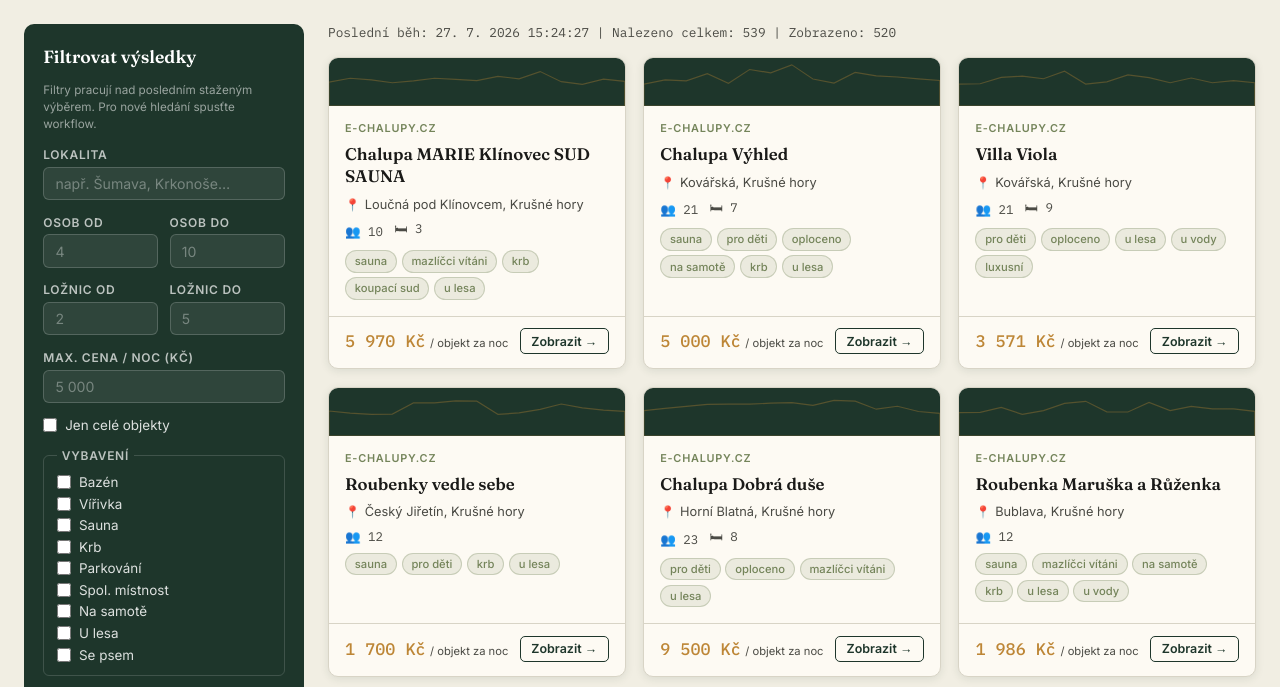
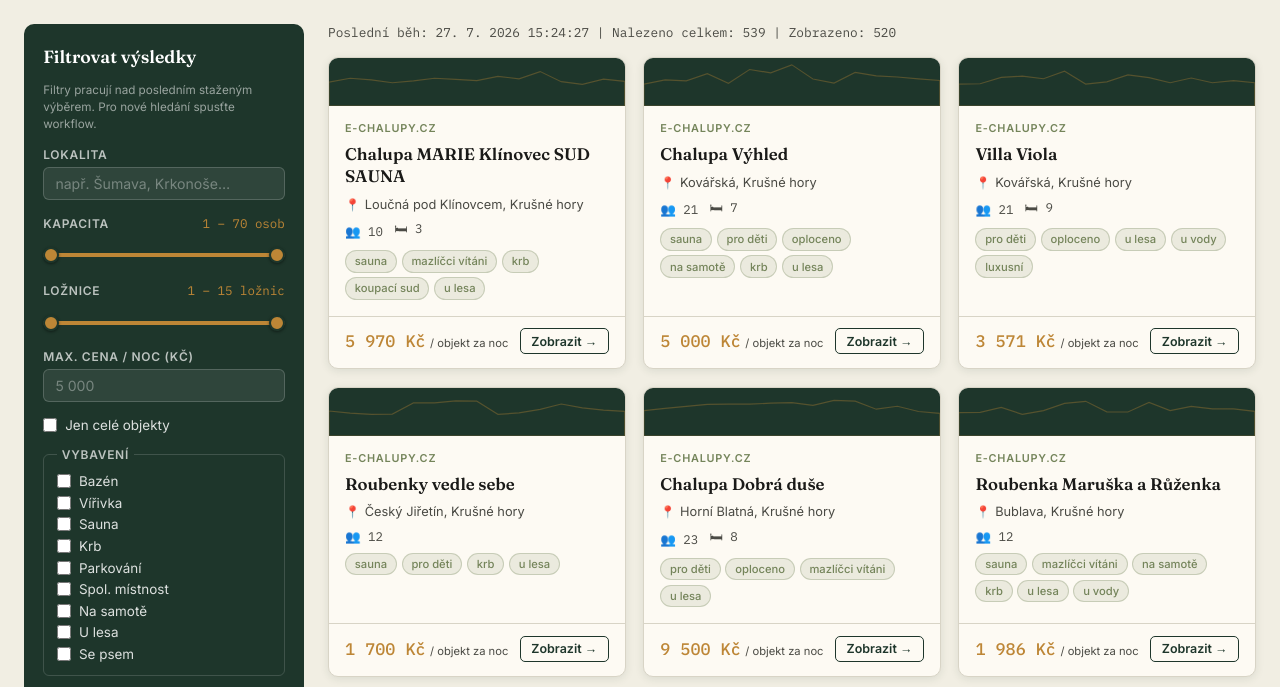
Before and after one commit to Nojmi/Chalupnik, a plain HTML site: page docs/index.html in a window 1280 px wide. Shown: the part 76-763 px from the top of the page. Drawn offline with Linux system fonts and the light colour scheme.

Commit message:
feat: dvojité posuvníky pro kapacitu a ložnice místo číselných polí
Dva překrývající se <input type="range"> (min/max) na kontejner,
vlastní track/fill přes CSS proměnné (--forest/--paper/--amber),
živě aktualizovaný text rozsahu nad posuvníkem. Meze (1-70 osob,
1-15 ložnic) nastaveny nad reálné maximum v datech, aby výchozí
poloha posuvníků nic tiše nevyřazovala. Stejné id atributy
(f-capacity, f-capacity-max, f-bedrooms, f-bedrooms-max) jako
předtím u number inputů, takže getFilters()/applyFilters() v
app.js zůstávají beze změny - upraven jen resetFilters().

```diff
--- a/docs/app.js
+++ b/docs/app.js
@@ -8,6 +8,7 @@ const metaEl    = document.getElementById("results-meta");
 const emptyEl   = document.getElementById("empty-state");
 
 let allListings = [];
+let updateCapacityRange, updateBedroomsRange;
 
 // ── Fetch ──────────────────────────────────────────────────────
 async function loadData() {
@@ -173,14 +174,52 @@ function applyFilters() {
 
 function resetFilters() {
   document.getElementById("f-location").value      = "";
-  document.getElementById("f-capacity").value      = "";
-  document.getElementById("f-capacity-max").value  = "";
-  document.getElementById("f-bedrooms").value      = "";
-  document.getElementById("f-bedrooms-max").value  = "";
+  const capMin = document.getElementById("f-capacity");
+  const capMax = document.getElementById("f-capacity-max");
+  const bedMin = document.getElementById("f-bedrooms");
+  const bedMax = document.getElementById("f-bedrooms-max");
+  capMin.value = capMin.min;
+  capMax.value = capMax.max;
+  bedMin.value = bedMin.min;
+  bedMax.value = bedMax.max;
+  updateCapacityRange();
+  updateBedroomsRange();
   document.getElementById("f-maxprice").value      = "";
   document.getElementById("f-entire-property").checked = false;
   document.querySelectorAll(".amenity-group .amenity-check input").forEach((cb) => (cb.checked = false));
   renderCards(allListings);
+}
+
+// ── Dual range sliders ──────────────────────────────────────────
+function initDualRange(minInput, maxInput, fillEl, displayEl, unitLabel) {
+  const lo = Number(minInput.min);
+  const hi = Number(minInput.max);
+
+  function update() {
+    const minVal = Number(minInput.value);
+    const maxVal = Number(maxInput.value);
+    const leftPct  = ((minVal - lo) / (hi - lo)) * 100;
+    const rightPct = ((maxVal - lo) / (hi - lo)) * 100;
+    fillEl.style.left  = `${leftPct}%`;
+    fillEl.style.width = `${rightPct - leftPct}%`;
+    displayEl.textContent = `${minVal} – ${maxVal} ${unitLabel}`;
+  }
+
+  minInput.addEventListener("input", () => {
+    if (Number(minInput.value) > Number(maxInput.value)) {
+      minInput.value = maxInput.value;
+    }
+    update();
+  });
+  maxInput.addEventListener("input", () => {
+    if (Number(maxInput.value) < Number(minInput.value)) {
+      maxInput.value = minInput.value;
+    }
+    update();
+  });
+
+  update();
+  return update;
 }
 
 // ── Helpers ────────────────────────────────────────────────────
@@ -194,6 +233,21 @@ function escHtml(str) {
 function escAttr(str) { return escHtml(str); }
 
 // ── Bootstrap ──────────────────────────────────────────────────
+updateCapacityRange = initDualRange(
+  document.getElementById("f-capacity"),
+  document.getElementById("f-capacity-max"),
+  document.getElementById("capacity-range-fill"),
+  document.getElementById("capacity-range-value"),
+  "osob"
+);
+updateBedroomsRange = initDualRange(
+  document.getElementById("f-bedrooms"),
+  document.getElementById("f-bedrooms-max"),
+  document.getElementById("bedrooms-range-fill"),
+  document.getElementById("bedrooms-range-value"),
+  "ložnic"
+);
+
 document.getElementById("btn-apply").addEventListener("click", applyFilters);
 document.getElementById("btn-reset").addEventListener("click", resetFilters);
 
--- a/docs/index.html
+++ b/docs/index.html
@@ -41,25 +41,29 @@
         <input type="text" id="f-location" placeholder="např. Šumava, Krkonoše…" />
       </div>
 
-      <div class="form-row">
-        <div class="form-group">
-          <label for="f-capacity">Osob od</label>
-          <input type="number" id="f-capacity" min="1" placeholder="4" />
+      <div class="form-group range-field">
+        <div class="range-field-head">
+          <label>Kapacita</label>
+          <span class="range-value" id="capacity-range-value">1 – 70 osob</span>
         </div>
-        <div class="form-group">
-          <label for="f-capacity-max">Osob do</label>
-          <input type="number" id="f-capacity-max" min="1" placeholder="10" />
+        <div class="dual-range">
+          <div class="dual-range-track"></div>
+          <div class="dual-range-fill" id="capacity-range-fill"></div>
+          <input type="range" id="f-capacity" min="1" max="70" value="1" step="1" aria-label="Min. počet osob" />
+          <input type="range" id="f-capacity-max" min="1" max="70" value="70" step="1" aria-label="Max. počet osob" />
         </div>
       </div>
 
-      <div class="form-row">
-        <div class="form-group">
-          <label for="f-bedrooms">Ložnic od</label>
-          <input type="number" id="f-bedrooms" min="1" placeholder="2" />
+      <div class="form-group range-field">
+        <div class="range-field-head">
+          <label>Ložnice</label>
+          <span class="range-value" id="bedrooms-range-value">1 – 15 ložnic</span>
         </div>
-        <div class="form-group">
-          <label for="f-bedrooms-max">Ložnic do</label>
-          <input type="number" id="f-bedrooms-max" min="1" placeholder="5" />
+        <div class="dual-range">
+          <div class="dual-range-track"></div>
+          <div class="dual-range-fill" id="bedrooms-range-fill"></div>
+          <input type="range" id="f-bedrooms" min="1" max="15" value="1" step="1" aria-label="Min. počet ložnic" />
+          <input type="range" id="f-bedrooms-max" min="1" max="15" value="15" step="1" aria-label="Max. počet ložnic" />
         </div>
       </div>
 
--- a/docs/style.css
+++ b/docs/style.css
@@ -155,6 +155,109 @@ body {
 }
 
 .form-row { display: grid; grid-template-columns: 1fr 1fr; gap: .7rem; }
+
+/* ── Dual range sliders (capacity / bedrooms) ───────────────────── */
+.range-field-head {
+  display: flex;
+  align-items: baseline;
+  justify-content: space-between;
+  gap: .5rem;
+}
+.range-field-head label { margin: 0; }
+.range-value {
+  font-family: var(--font-mono);
+  font-size: .78rem;
+  color: var(--amber);
+  white-space: nowrap;
+}
+
+.dual-range {
+  position: relative;
+  height: 24px;
+  margin-top: .5rem;
+}
+
+.dual-range-track,
+.dual-range-fill {
+  position: absolute;
+  top: 50%;
+  height: 4px;
+  transform: translateY(-50%);
+  border-radius: 999px;
+  pointer-events: none;
+}
+.dual-range-track {
+  left: 0;
+  right: 0;
+  background: var(--paper);
+  opacity: .3;
+}
+.dual-range-fill {
+  left: 0;
+  width: 100%;
+  background: var(--amber);
+}
+
+.dual-range input[type="range"] {
+  position: absolute;
+  top: 50%;
+  left: 0;
+  width: 100%;
+  height: 4px;
+  margin: 0;
+  padding: 0;
+  border: 0;
+  transform: translateY(-50%);
+  background: transparent;
+  -webkit-appearance: none;
+  appearance: none;
+  pointer-events: none;
+}
+.dual-range input[type="range"]:focus { outline: none; }
+
+.dual-range input[type="range"]::-webkit-slider-runnable-track {
+  -webkit-appearance: none;
+  background: transparent;
+  height: 4px;
+}
+.dual-range input[type="range"]::-moz-range-track {
+  background: transparent;
+  height: 4px;
+  border: none;
+}
+
+.dual-range input[type="range"]::-webkit-slider-thumb {
+  -webkit-appearance: none;
+  pointer-events: auto;
+  width: 16px;
+  height: 16px;
+  margin-top: -6px;
+  border-radius: 50%;
+  background: var(--amber);
+  border: 2px solid var(--forest);
+  box-shadow: 0 1px 3px rgba(0,0,0,.45);
+  cursor: pointer;
+  transition: transform .12s;
+}
+.dual-range input[type="range"]::-moz-range-thumb {
+  pointer-events: auto;
+  width: 16px;
+  height: 16px;
+  border-radius: 50%;
+  background: var(--amber);
+  border: 2px solid var(--forest);
+  box-shadow: 0 1px 3px rgba(0,0,0,.45);
+  cursor: pointer;
+  transition: transform .12s;
+}
+.dual-range input[type="range"]::-webkit-slider-thumb:hover,
+.dual-range input[type="range"]::-webkit-slider-thumb:active {
+  transform: scale(1.15);
+}
+.dual-range input[type="range"]::-moz-range-thumb:hover,
+.dual-range input[type="range"]::-moz-range-thumb:active {
+  transform: scale(1.15);
+}
 
 /* ── Amenity checkboxes ──────────────────────────────────────── */
 .amenity-group {
```
